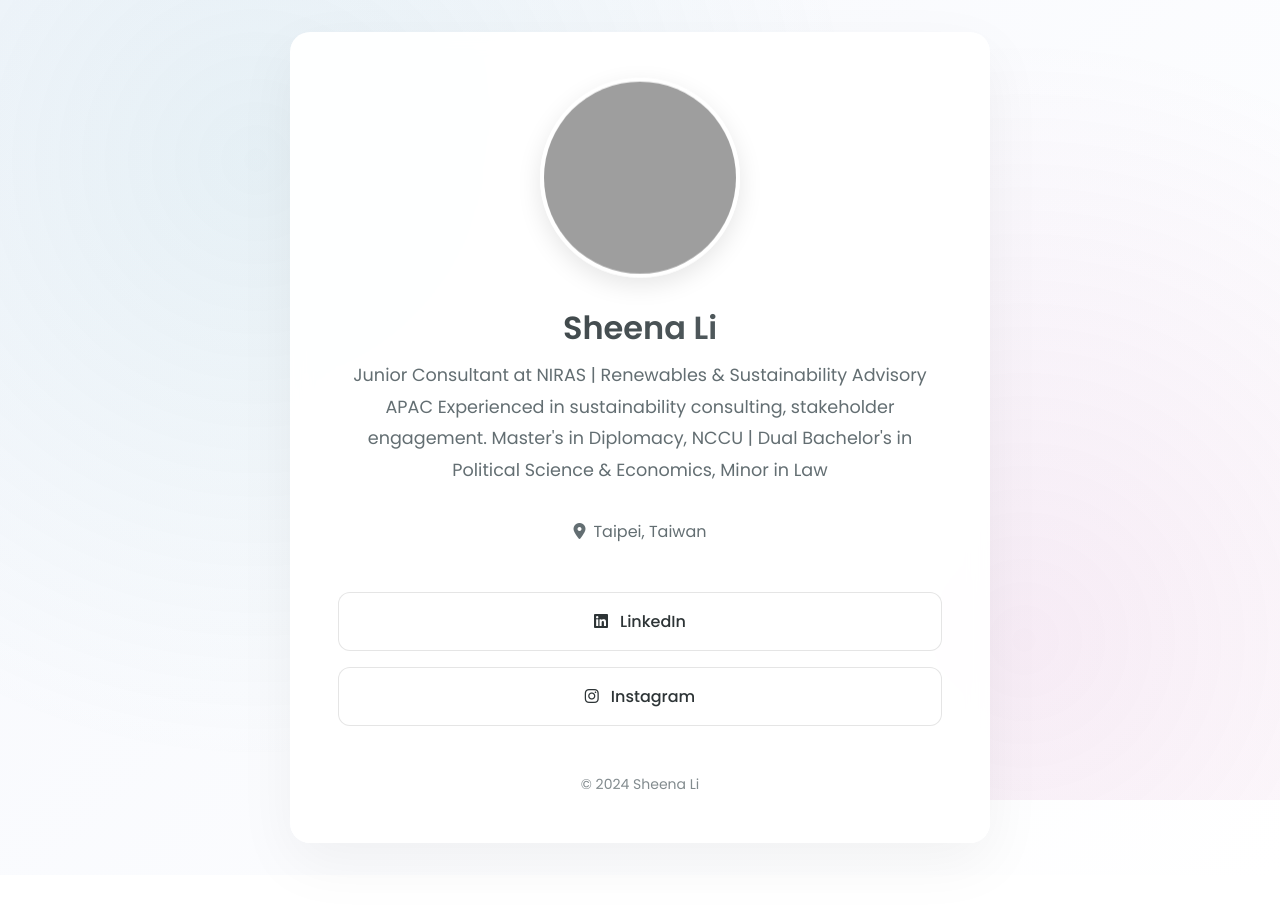
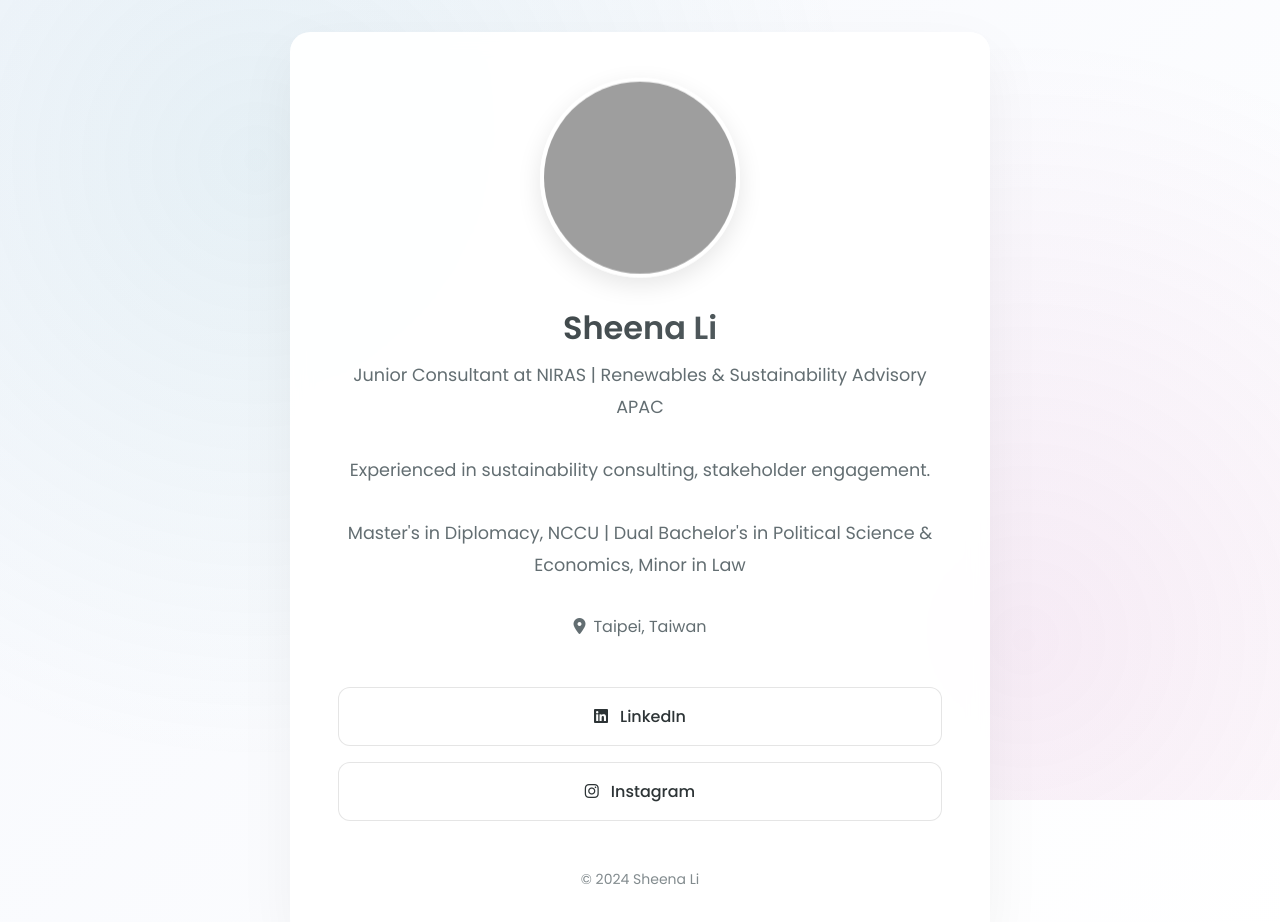
Before and after one commit to sheenali924/my-linktree, a plain HTML site: page index.html in a window 1280 px wide. Before the commit the page ends 875 px from the top, so only its background shows below. Drawn offline with Linux system fonts and the light colour scheme; grey boxes are pictures that could not be loaded.

Commit message:
Update bio text formatting

```diff
--- a/index.html
+++ b/index.html
@@ -99,6 +99,8 @@
             margin-left: auto;
             margin-right: auto;
             animation: bioAnimation 1s ease 0.3s backwards;
+            white-space: pre-line;
+            text-align: center;
         }
 
         @keyframes bioAnimation {
@@ -232,7 +234,9 @@
             </div>
             <h1 class="profile-name">Sheena Li</h1>
             <p class="profile-bio">Junior Consultant at NIRAS | Renewables & Sustainability Advisory APAC
+
 Experienced in sustainability consulting, stakeholder engagement.
+
 Master's in Diplomacy, NCCU | Dual Bachelor's in Political Science & Economics, Minor in Law</p>
             <div class="location">
                 <i class="fas fa-map-marker-alt"></i> Taipei, Taiwan
```
